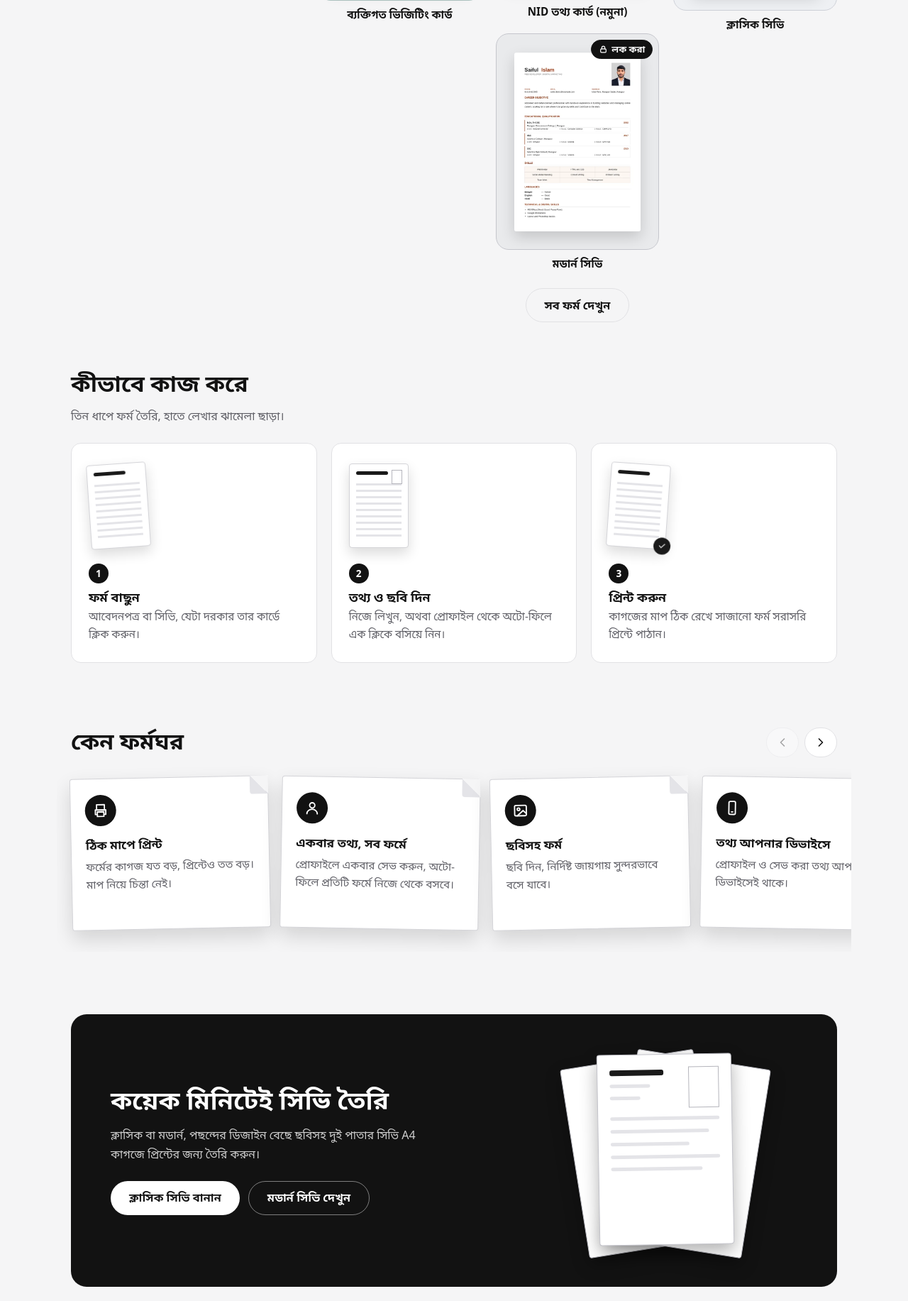
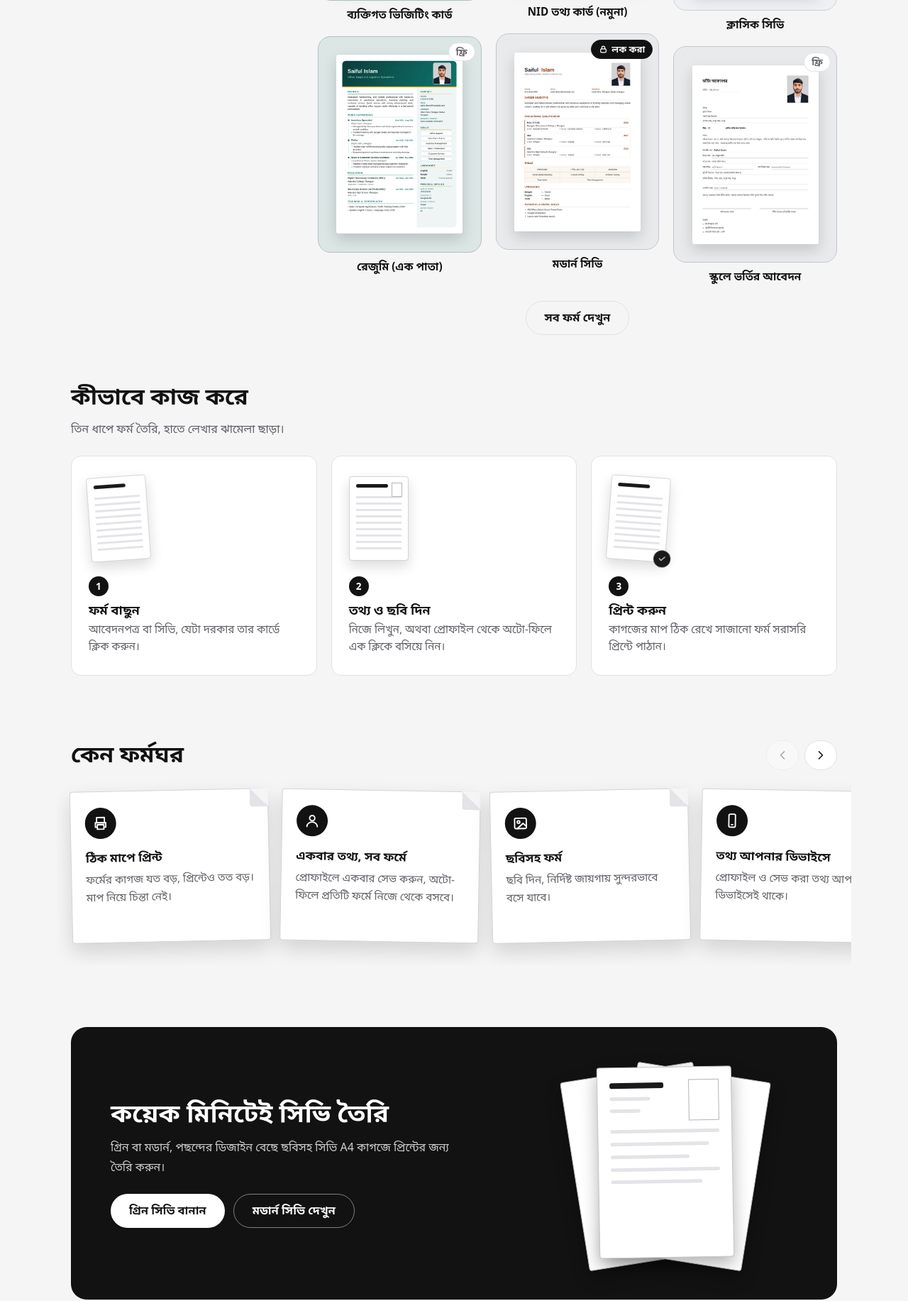
Before and after one commit to saiful-987-yu/formghor, a plain HTML site: page index.html in a window 1280 px wide. Shown: the part 999-2832 px from the top of the page at 71% size. Drawn offline with Linux system fonts and the light colour scheme.

Commit message:
Update new version

```diff
--- a/core/home.js
+++ b/core/home.js
@@ -400,6 +400,9 @@ var lang = G.getLang();
 var list = window.G_FORMS || [];
 var base = grid.getAttribute('data-base') || '';
 var limit = parseInt(grid.getAttribute('data-limit'), 10) || 0;
+if (limit && pvColumns(grid.clientWidth) === 3) {
+limit += 2;
+}
 var favMode = grid.hasAttribute('data-favs');
 var want = document.getElementById('g-form-tabs') ? formTab : 'public';
 var searching = !favMode && !!document.getElementById('g-form-search-input') && query.replace(/\s+/g, '') !== '';
--- a/core/i18n.js
+++ b/core/i18n.js
@@ -34,8 +34,8 @@ bn: {
 'feat.6.t': 'বাংলা ও ইংরেজি',
 'feat.6.x': 'ভাষা আর ডার্ক-লাইট থিম নিজের মতো বদলে নিন।',
 'cv.title': 'কয়েক মিনিটেই সিভি তৈরি',
-'cv.text': 'ক্লাসিক বা মডার্ন, পছন্দের ডিজাইন বেছে ছবিসহ দুই পাতার সিভি A4 কাগজে প্রিন্টের জন্য তৈরি করুন।',
-'cv.classic': 'ক্লাসিক সিভি বানান',
+'cv.text': 'গ্রিন বা মডার্ন, পছন্দের ডিজাইন বেছে ছবিসহ সিভি A4 কাগজে প্রিন্টের জন্য তৈরি করুন।',
+'cv.green': 'গ্রিন সিভি বানান',
 'cv.modern': 'মডার্ন সিভি দেখুন',
 'req.title': 'দরকারি ফর্মটি খুঁজে পাচ্ছেন না?',
 'req.text': 'কোন ফর্ম দরকার জানান, নতুন ফর্ম যোগ করার চেষ্টা করব।',
@@ -435,8 +435,8 @@ en: {
 'feat.6.t': 'Bangla and English',
 'feat.6.x': 'Switch the language and the dark or light theme as you like.',
 'cv.title': 'Build a CV in minutes',
-'cv.text': 'Classic or modern, pick a design and get a two-page CV with your photo, ready to print on A4.',
-'cv.classic': 'Make a classic CV',
+'cv.text': 'Green or modern, pick a design and get a CV with your photo, ready to print on A4.',
+'cv.green': 'Make a green CV',
 'cv.modern': 'See the modern CV',
 'req.title': 'Cannot find the form you need?',
 'req.text': 'Tell us which form you need and we will try to add it.',
--- a/forms/registry.js
+++ b/forms/registry.js
@@ -117,6 +117,7 @@ keys: ['সিভি', 'cv', 'curriculum vitae', 'বায়োডাটা',
 },
 {
 slug: 'resume',
+home: 9,
 id: 'ID-3010',
 access: 'free',
 paper: 'A4',
@@ -171,6 +172,7 @@ keys: ['আইডি কার্ড', 'id card', 'আইডি', 'id', 'পর
 },
 {
 slug: 'school-apply',
+home: 10,
 id: 'ID-1111',
 access: 'free',
 paper: 'A4',
--- a/index.html
+++ b/index.html
@@ -170,9 +170,9 @@
 <div class="g-cvband" data-rv>
 <div class="g-cvband-text">
 <h2 class="g-cvband-title" data-i18n="cv.title">কয়েক মিনিটেই সিভি তৈরি</h2>
-<p data-i18n="cv.text">ক্লাসিক বা মডার্ন, পছন্দের ডিজাইন বেছে ছবিসহ দুই পাতার সিভি A4 কাগজে প্রিন্টের জন্য তৈরি করুন।</p>
+<p data-i18n="cv.text">গ্রিন বা মডার্ন, পছন্দের ডিজাইন বেছে ছবিসহ সিভি A4 কাগজে প্রিন্টের জন্য তৈরি করুন।</p>
 <div class="g-cvband-btns">
-<a class="g-btn g-btn--inv" href="forms/cv-classic/index.html" data-i18n="cv.classic">ক্লাসিক সিভি বানান</a>
+<a class="g-btn g-btn--inv" href="forms/cv-green/index.html" data-i18n="cv.green">গ্রিন সিভি বানান</a>
 <a class="g-btn g-btn--line-inv" href="forms/cv-modern/index.html" data-i18n="cv.modern">মডার্ন সিভি দেখুন</a>
 </div>
 </div>
```
